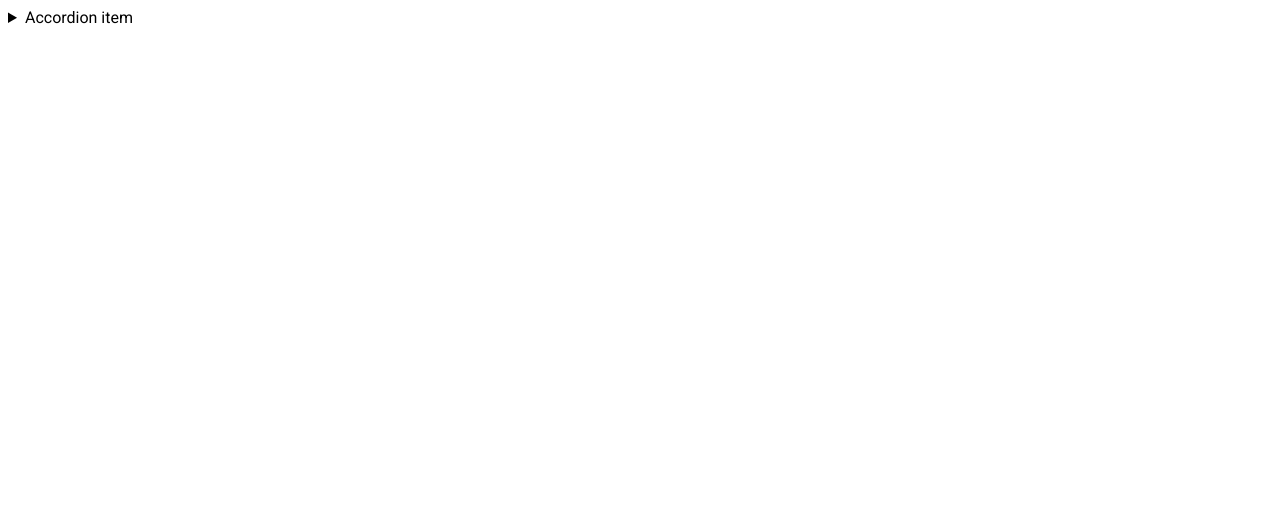
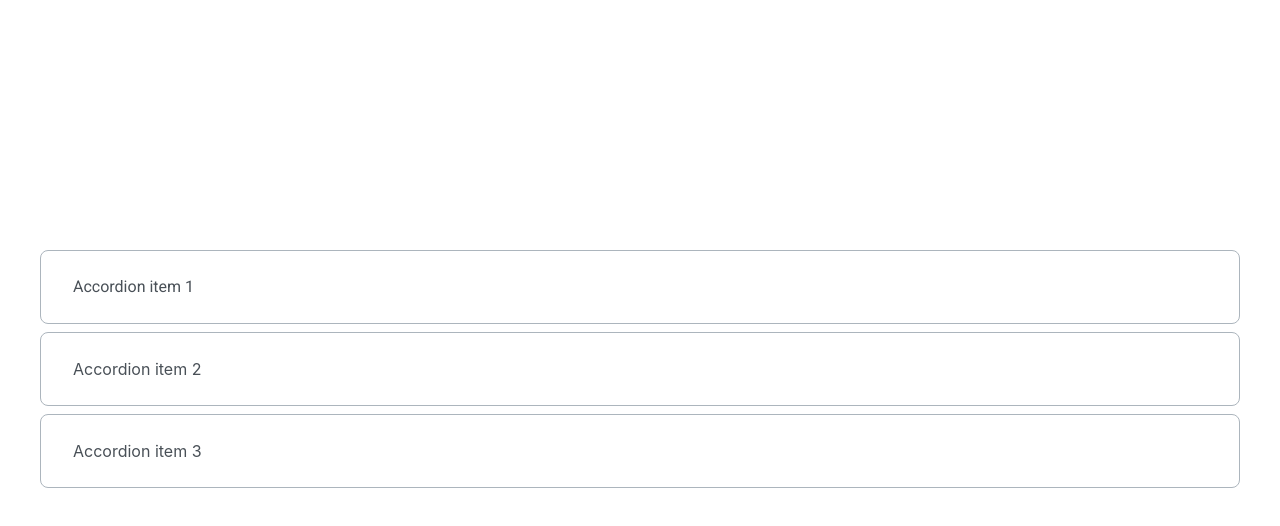
Before and after one commit to js-tasks-ru/htmlcss-20251006_pavel-ocs, a website: page 03-lection1/02-accordion/index.html in a window 1280 px wide. Drawn offline with Linux system fonts and the light colour scheme.

Commit message:
add solutions for accordion

```diff
--- a/03-lection1/02-accordion/accordion.css
+++ b/03-lection1/02-accordion/accordion.css
@@ -1 +1,48 @@
 /* Стилизация аккордеона */
+
+p {
+    margin: 0;
+}
+
+.container {
+    max-width: 1200px;
+    margin: 250px auto;
+}
+
+.accordion__item {
+    min-height: 72px;
+    border: 1px solid #ACB5BD;
+    border-radius: 8px;
+    font: normal 400 16px "Inter";
+    margin-bottom: 8px;
+    color: #495057;
+}
+
+.accordion__item:hover {
+    cursor: pointer;
+}
+
+.accordion__summary {
+    font-family: Inter;
+    font-weight: 400;
+    font-size: 16px;
+    line-height: 24px;
+    letter-spacing: 0%;
+    list-style-type: none;
+    padding-left: 32px;
+    padding-top: 24px;
+    padding-bottom: 24px;
+}
+
+.accordion__item[open]>summary {
+    padding-bottom: 16px;
+}
+
+.accordion__text {
+    padding-left: 32px;
+    margin-bottom: 32px;
+}
+
+.accordion__item:last-child {
+    margin-bottom: 0;
+}
--- a/03-lection1/02-accordion/index.html
+++ b/03-lection1/02-accordion/index.html
@@ -1,18 +1,42 @@
 <!DOCTYPE html>
 <!-- Страница с аккордеоном -->
 <html lang="ru">
+
 <head>
     <link rel="stylesheet" href="../../assets/css/main.css">
     <link rel="stylesheet" href="./accordion.css">
 </head>
+
 <body>
-        <details>
-            <summary>
-                Accordion item
+    <div class="container">
+        <details class="accordion__item">
+            <summary class="accordion__summary">
+                <p>Accordion item 1</p>
             </summary>
-            <p>
-                Hidden content
+            <p class="accordion__text">
+                Lorem ipsum dolor sit amet consectetur adipiscing elit. Quisque faucibus ex sapien vitae pellentesque sem placerat. In id cursus mi pretium tellus duis convallis. Tempus leo eu aenean sed diam urna tempor. Pulvinar vivamus fringilla lacus nec metus bibendum
+                egestas. Iaculis massa nisl malesuada lacinia integer nunc posuere. Ut hendrerit semper vel class aptent taciti sociosqu. Ad litora torquent per conubia nostra inceptos himenaeos.
             </p>
         </details>
+        <details class="accordion__item">
+            <summary class="accordion__summary">
+                Accordion item 2
+            </summary>
+            <p class="accordion__text">
+                Lorem ipsum dolor sit amet consectetur adipiscing elit. Quisque faucibus ex sapien vitae pellentesque sem placerat. In id cursus mi pretium tellus duis convallis. Tempus leo eu aenean sed diam urna tempor. Pulvinar vivamus fringilla lacus nec metus bibendum
+                egestas. Iaculis massa nisl malesuada lacinia integer nunc posuere. Ut hendrerit semper vel class aptent taciti sociosqu. Ad litora torquent per conubia nostra inceptos himenaeos.
+            </p>
+        </details>
+        <details class="accordion__item">
+            <summary class="accordion__summary">
+                Accordion item 3
+            </summary>
+            <p class="accordion__text">
+                Lorem ipsum dolor sit amet consectetur adipiscing elit. Quisque faucibus ex sapien vitae pellentesque sem placerat. In id cursus mi pretium tellus duis convallis. Tempus leo eu aenean sed diam urna tempor. Pulvinar vivamus fringilla lacus nec metus bibendum
+                egestas. Iaculis massa nisl malesuada lacinia integer nunc posuere. Ut hendrerit semper vel class aptent taciti sociosqu. Ad litora torquent per conubia nostra inceptos himenaeos.
+            </p>
+        </details>
+    </div>
 </body>
+
 </html>
```
Lines whose indentation alone changed are shown as unchanged.
